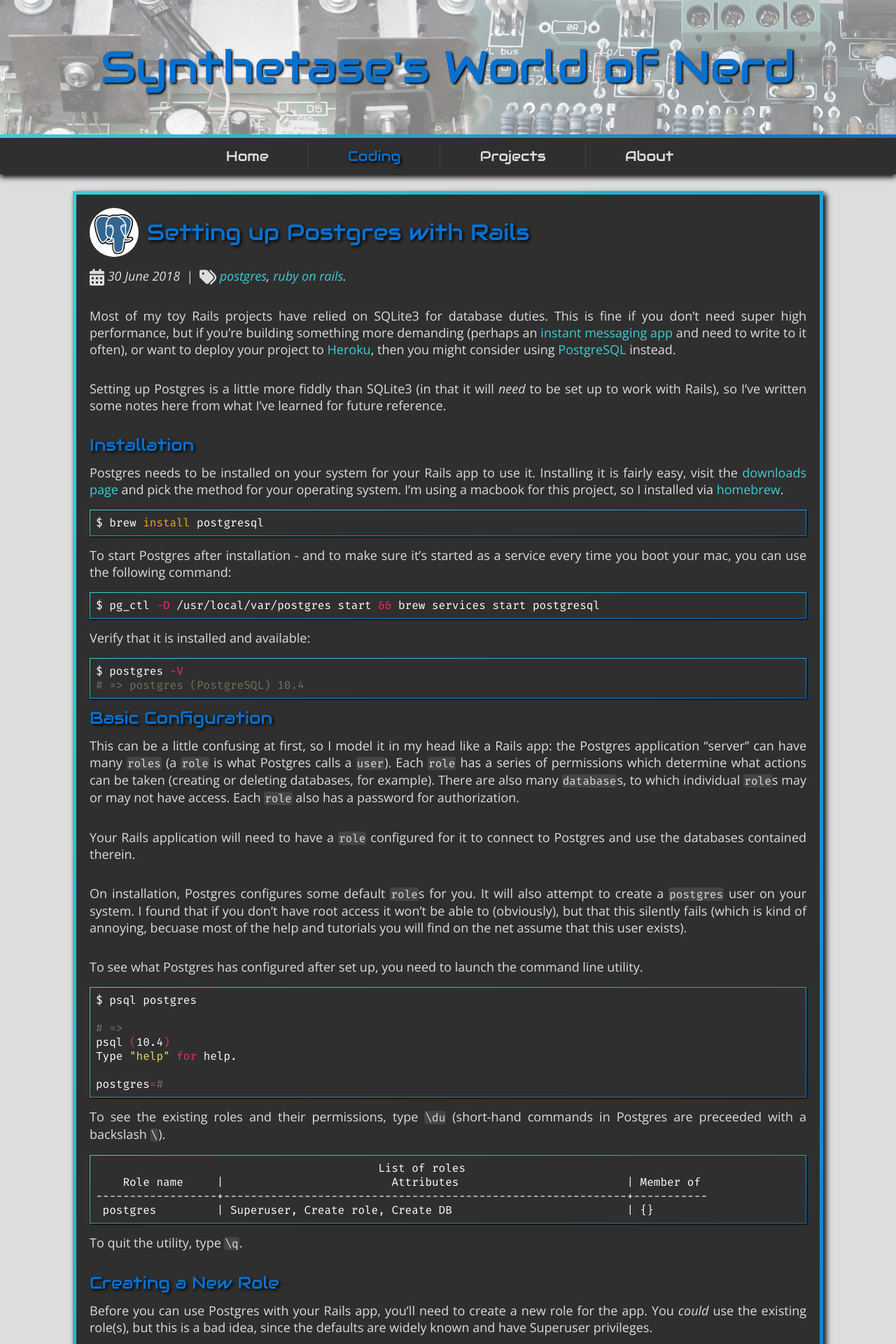
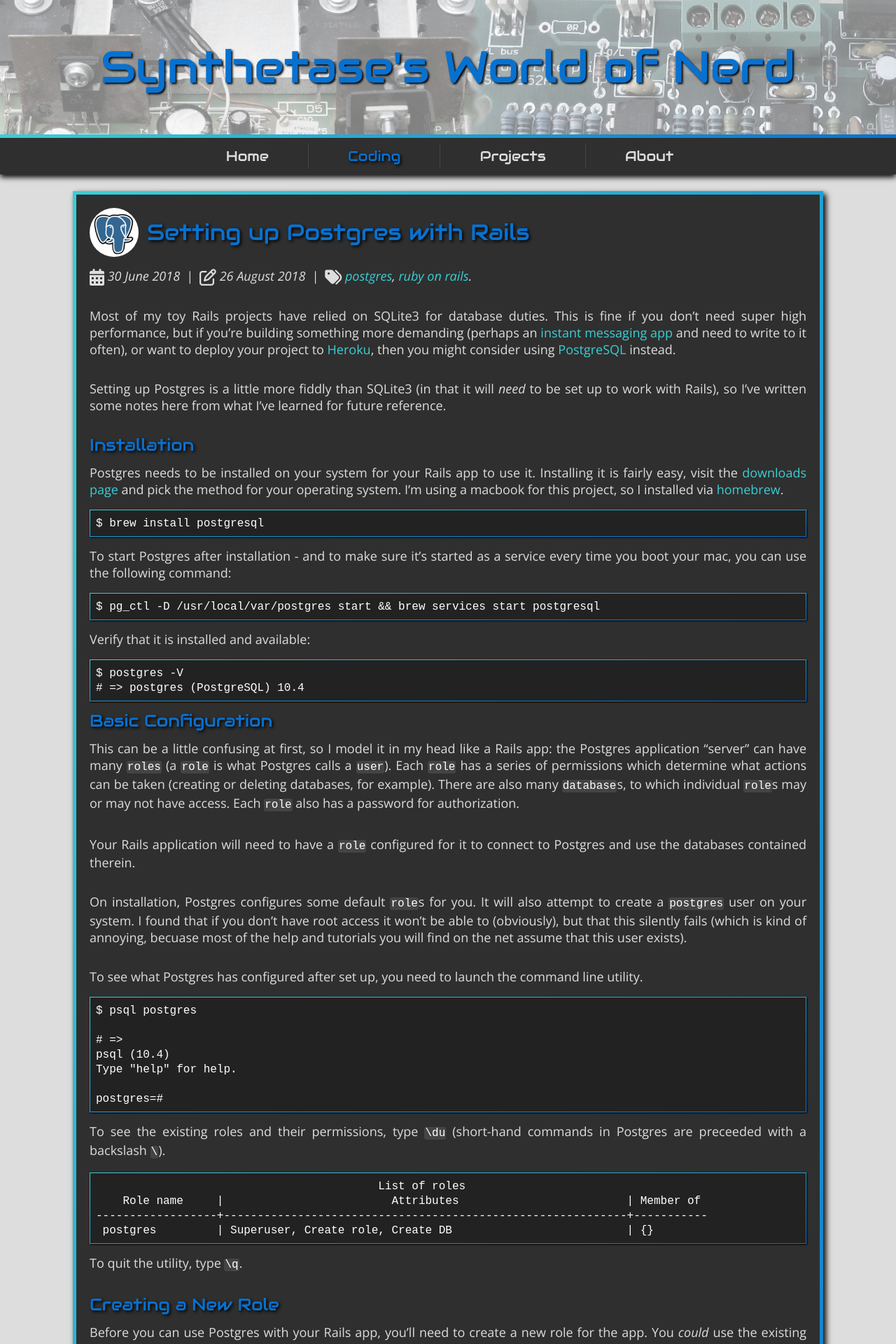
Before and after one commit to StaphSynth/StaphSynth.github.io, a Jekyll site: the page built from _posts/2018-06-30-setting-up-postgresql.md, in a window 1280 px wide. Shown: the top 1920 px of the page at 70% size. Built offline with Jekyll 4.4.1, drawn with Linux system fonts in a browser that asks for light colours; nearby versions of some CDN libraries; some of the changed text lies outside the part shown.

Commit message:
Improve the colours and contrast of code blocks

````diff
--- a/_layouts/common.html
+++ b/_layouts/common.html
@@ -15,7 +15,7 @@
     <link type="text/css" rel="stylesheet" href="/css/syntax.css">
     <link rel="icon" type="image/png" href="/img/favicon-32x32.png" sizes="32x32">
     <link rel="icon" type="image/png" href="/img/favicon-16x16.png" sizes="16x16">
-    <link href="https://fonts.googleapis.com/css?family=Audiowide|Fira+Mono|Open+Sans:400,700,400italic,700italic" rel="stylesheet">
+    <link href="https://fonts.googleapis.com/css?family=Audiowide|Source+Code+Pro|Open+Sans:400,700,400italic,700italic" rel="stylesheet">
     {% seo title=false %}
   </head>
   <body>
--- a/_posts/2018-06-30-setting-up-postgresql.md
+++ b/_posts/2018-06-30-setting-up-postgresql.md
@@ -4,7 +4,7 @@
 logo: postgres.png
 byline: Some notes for the curious
 category: coding
-# modified:
+modified: 2018-08-26
 tags:
   - postgres
   - ruby on rails
@@ -18,19 +18,19 @@
 
 Postgres needs to be installed on your system for your Rails app to use it. Installing it is fairly easy, visit the [downloads page](https://www.postgresql.org/download/) and pick the method for your operating system. I'm using a macbook for this project, so I installed via [homebrew](https://brew.sh/).
 
-```sh
+```
 $ brew install postgresql
 ```
 
 To start Postgres after installation - and to make sure it's started as a service every time you boot your mac, you can use the following command:
 
-```sh
+```
 $ pg_ctl -D /usr/local/var/postgres start && brew services start postgresql
 ```
 
 Verify that it is installed and available:
 
-```sh
+```
 $ postgres -V
 # => postgres (PostgreSQL) 10.4
 ```
@@ -45,7 +45,7 @@
 
 To see what Postgres has configured after set up, you need to launch the command line utility.
 
-```sh
+```
 $ psql postgres
 
 # =>
@@ -72,20 +72,20 @@
 
 To create a new role, start the utility and type:
 
-```sh
+```
 postgres=# CREATE ROLE my_cool_rails_app WITH LOGIN PASSWORD 'super_strong_pw';
 # => CREATE ROLE
 ```
 
 While you're at it, you should set a password on the default account so it isn't vulnerable:
 
-```sh
+```
 postgres=# \password
 ```
 
 Typing `\du` will show your new role, but it won't have any attributes yet. This means is can't create, read or update databases. To give it some attributes and make it useful requires some more SQL:
 
-```sh
+```
 postgres=# ALTER ROLE my_cool_rails_app CREATEDB;
 # => ALTER ROLE
 ```
@@ -120,7 +120,7 @@
 
 Then run:
 
-```sh
+```
 $ rake db:setup && rails s
 ```
 
--- a/css/main.css
+++ b/css/main.css
@@ -519,10 +519,17 @@
 emphasis, etc
 --------------------*/
 
+/*code blocks*/
+.highlighter-rouge {
+  background-color: #222;
+  color: #fff;
+}
+
+/*inline code*/
 p code.highlighter-rouge {
-  background-color: #444;
   border-radius: 3px;
   padding: 0 1px;
+  background-color: #444;
 }
 
 blockquote {
````
Also changed, not shown: _posts/2016-10-10-using-selenium-webdriver-and-javascript.md (+6 -6 lines).
